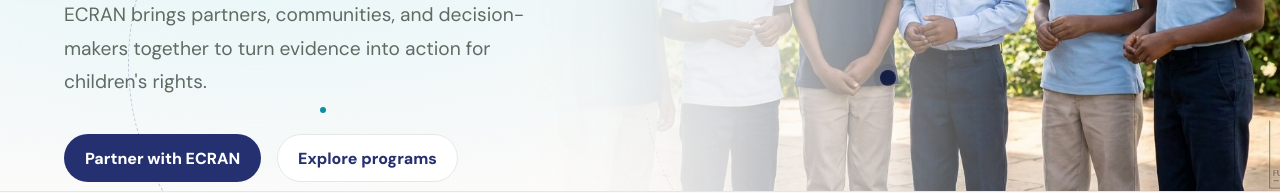
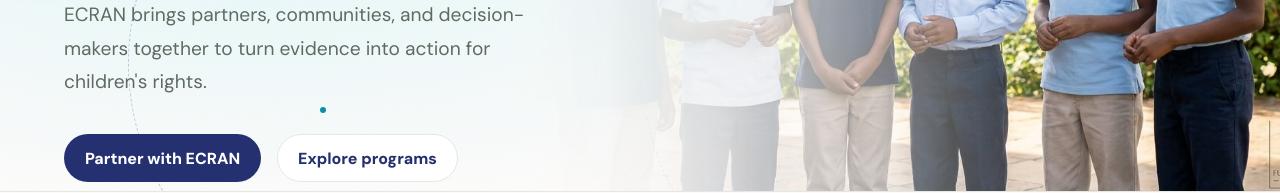
Before and after one commit to EyosiyasMekbib/ecran, a Nuxt app in the folder frontend/: page / in a window 1280 px wide. Shown: the part 451-644 px from the top of the page. Built offline with nearby package versions, Linux system fonts and the light colour scheme.

Commit message:
style: remove background node dot-6 to prevent it from overlaying the hero image

```diff
--- a/frontend/app/pages/index.vue
+++ b/frontend/app/pages/index.vue
@@ -21,7 +21,6 @@
         <div class="node-dot dot-3"></div>
         <div class="node-dot dot-4"></div>
         <div class="node-dot dot-5"></div>
-        <div class="node-dot dot-6"></div>
       </div>
       <div class="hero-container">
         <div class="hero-copy reveal">
```
